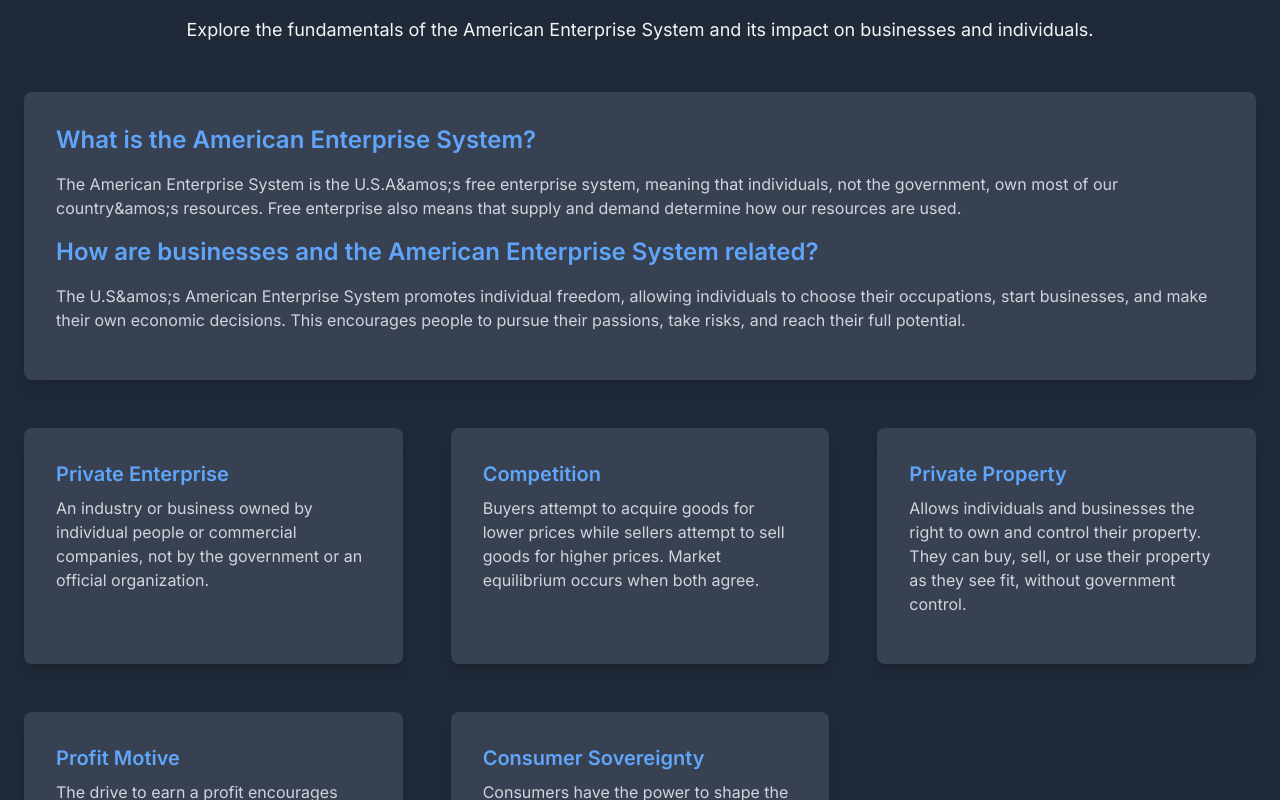
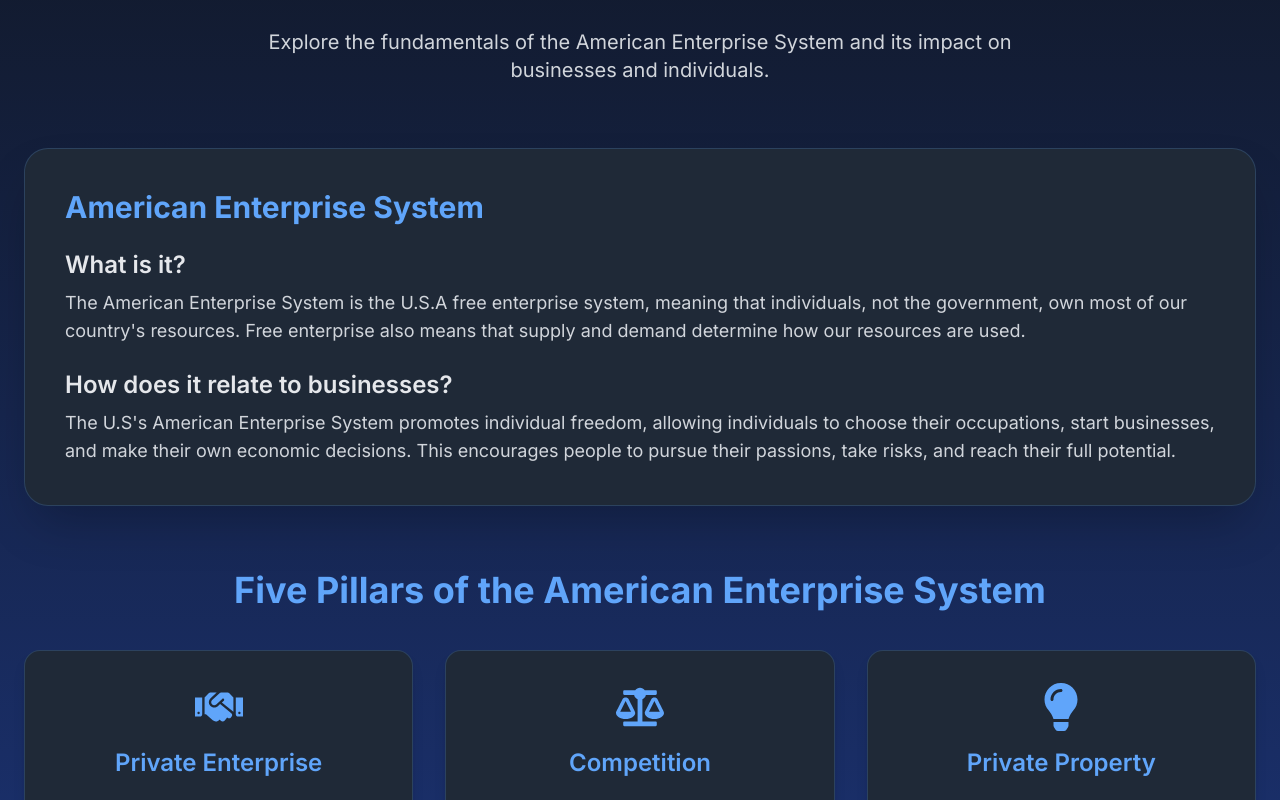
Before and after one commit to arao761/innovate-usa, a Next.js app: page / in a window 1280 px wide. Shown: the part 5420-6220 px from the top of the page. Built offline with nearby package versions, Linux system fonts and the light colour scheme.

Commit message:
updated learn section

```diff
--- a/components/LearnEducationSection.tsx
+++ b/components/LearnEducationSection.tsx
@@ -1,50 +1,67 @@
 import React from 'react';
 import { motion } from 'framer-motion';
+import { FaLightbulb, FaHandshake, FaBalanceScale, FaChartLine, FaUsers } from 'react-icons/fa';
 
 const pillars = [
-    { title: 'Private Enterprise', description: 'An industry or business owned by individual people or commercial companies, not by the government or an official organization.' },
-    { title: 'Competition', description: 'Buyers attempt to acquire goods for lower prices while sellers attempt to sell goods for higher prices. Market equilibrium occurs when both agree.' },
-    { title: 'Private Property', description: 'Allows individuals and businesses the right to own and control their property. They can buy, sell, or use their property as they see fit, without government control.' },
-    { title: 'Profit Motive', description: 'The drive to earn a profit encourages businesses and individuals to create better products, work efficiently, and take risks to earn more.' },
-    { title: 'Consumer Sovereignty', description: 'Consumers have the power to shape the market by choosing what to purchase. Businesses respond by producing goods and services that meet those demands.' },
+    { title: 'Private Enterprise', description: 'An industry or business owned by individual people or commercial companies, not by the government or an official organization.', icon: FaHandshake },
+    { title: 'Competition', description: 'Buyers attempt to acquire goods for lower prices while sellers attempt to sell goods for higher prices. Market equilibrium occurs when both agree.', icon: FaBalanceScale },
+    { title: 'Private Property', description: 'Allows individuals and businesses the right to own and control their property. They can buy, sell, or use their property as they see fit, without government control.', icon: FaLightbulb },
+    { title: 'Profit Motive', description: 'The drive to earn a profit encourages businesses and individuals to create better products, work efficiently, and take risks to earn more.', icon: FaChartLine },
+    { title: 'Consumer Sovereignty', description: 'Consumers have the power to shape the market by choosing what to purchase. Businesses respond by producing goods and services that meet those demands.', icon: FaUsers },
 ];
 
 const LearnEducationSection: React.FC = () => {
     return (
-        <section id="learn-education" className="py-20 bg-gray-800">
+        <section id="learn-education" className="py-20 bg-gradient-to-b from-gray-900 to-blue-900">
             <div className="container mx-auto px-6">
                 <motion.div
                     initial={{ opacity: 0, y: 20 }}
                     animate={{ opacity: 1, y: 0 }}
                     transition={{ duration: 0.8 }}
-                    className="text-center mb-12"
+                    className="text-center mb-16"
                 >
-                    <h2 className="text-5xl font-bold text-blue-400 mb-8">Learn and Education</h2>
-                    <p className="text-lg mb-6">
+                    <h2 className="text-6xl font-bold text-blue-400 mb-8">Learn and Education</h2>
+                    <p className="text-xl text-gray-300 max-w-3xl mx-auto">
                         Explore the fundamentals of the American Enterprise System and its impact on businesses and individuals.
                     </p>
                 </motion.div>
-                <div className="bg-gray-700 p-8 rounded-lg shadow-lg hover:shadow-2xl transition-shadow duration-300 mb-12">
-                    <h3 className="text-2xl font-semibold mb-4 text-blue-400">What is the American Enterprise System?</h3>
-                    <p className="text-gray-300 mb-4">
-                        The American Enterprise System is the U.S.A&amos;s free enterprise system, meaning that individuals, not the government, own most of our country&amos;s resources. Free enterprise also means that supply and demand determine how our resources are used.
-                    </p>
-                    <h3 className="text-2xl font-semibold mb-4 text-blue-400">How are businesses and the American Enterprise System related?</h3>
-                    <p className="text-gray-300 mb-4">
-                        The U.S&amos;s American Enterprise System promotes individual freedom, allowing individuals to choose their occupations, start businesses, and make their own economic decisions. This encourages people to pursue their passions, take risks, and reach their full potential.
-                    </p>
-                </div>
-                <div className="grid grid-cols-1 md:grid-cols-2 lg:grid-cols-3 gap-12">
+
+                <motion.div
+                    className="bg-gray-800 p-10 rounded-3xl shadow-2xl hover:shadow-blue-400/20 transition-all duration-300 border border-blue-400/20 mb-16"
+                    initial={{ opacity: 0, y: 20 }}
+                    animate={{ opacity: 1, y: 0 }}
+                    transition={{ duration: 0.8, delay: 0.2 }}
+                >
+                    <h3 className="text-3xl font-bold mb-6 text-blue-400">American Enterprise System</h3>
+                    <div className="space-y-6">
+                        <div>
+                            <h4 className="text-2xl font-semibold mb-2 text-gray-200">What is it?</h4>
+                            <p className="text-gray-300 text-lg">
+                                The American Enterprise System is the U.S.A free enterprise system, meaning that individuals, not the government, own most of our country&apos;s resources. Free enterprise also means that supply and demand determine how our resources are used.
+                            </p>
+                        </div>
+                        <div>
+                            <h4 className="text-2xl font-semibold mb-2 text-gray-200">How does it relate to businesses?</h4>
+                            <p className="text-gray-300 text-lg">
+                                The U.S&apos;s American Enterprise System promotes individual freedom, allowing individuals to choose their occupations, start businesses, and make their own economic decisions. This encourages people to pursue their passions, take risks, and reach their full potential.
+                            </p>
+                        </div>
+                    </div>
+                </motion.div>
+
+                <h3 className="text-4xl font-bold text-blue-400 mb-10 text-center">Five Pillars of the American Enterprise System</h3>
+                <div className="grid grid-cols-1 md:grid-cols-2 lg:grid-cols-3 gap-8">
                     {pillars.map((pillar, index) => (
                         <motion.div
                             key={index}
-                            className="bg-gray-700 p-8 rounded-lg shadow-lg hover:shadow-2xl transition-shadow duration-300"
+                            className="bg-gray-800 p-8 rounded-2xl shadow-lg hover:shadow-blue-400/20 transition-all duration-300 border border-blue-400/20 flex flex-col items-center"
                             initial={{ opacity: 0, y: 20 }}
                             animate={{ opacity: 1, y: 0 }}
-                            transition={{ delay: index * 0.2, duration: 0.8 }}
+                            transition={{ delay: index * 0.1, duration: 0.6 }}
                         >
-                            <h3 className="text-xl font-semibold mb-2 text-blue-400">{pillar.title}</h3>
-                            <p className="text-gray-300 mb-4">{pillar.description}</p>
+                            <pillar.icon className="text-5xl text-blue-400 mb-4" />
+                            <h3 className="text-2xl font-semibold mb-4 text-blue-400 text-center">{pillar.title}</h3>
+                            <p className="text-gray-300 text-center">{pillar.description}</p>
                         </motion.div>
                     ))}
                 </div>
```
